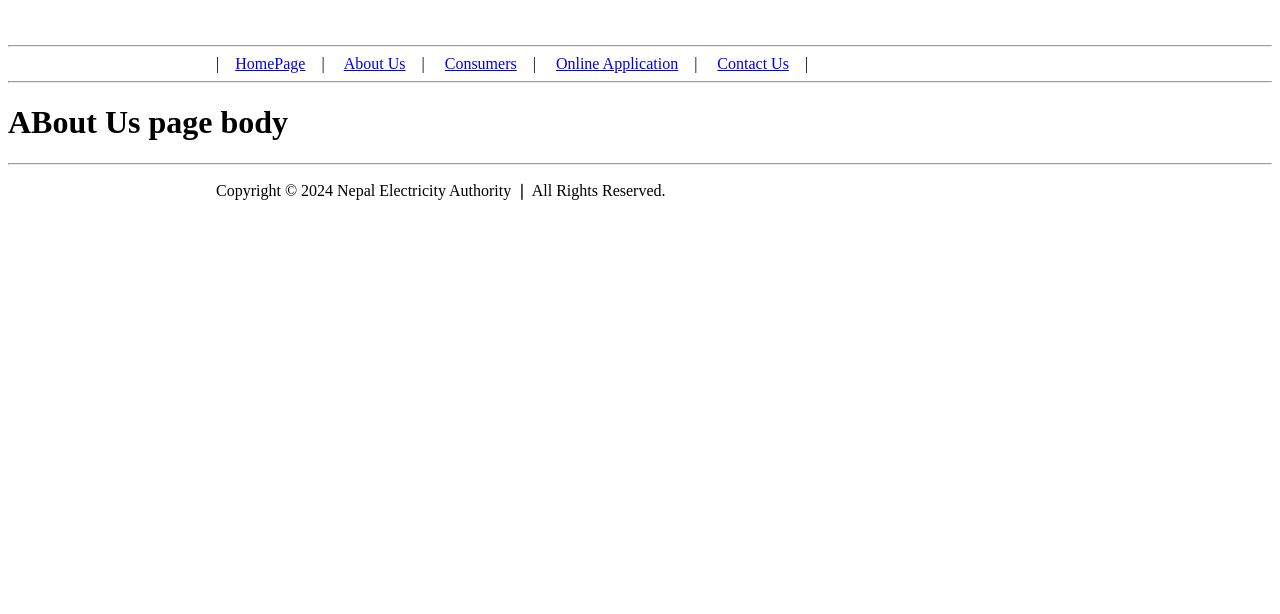
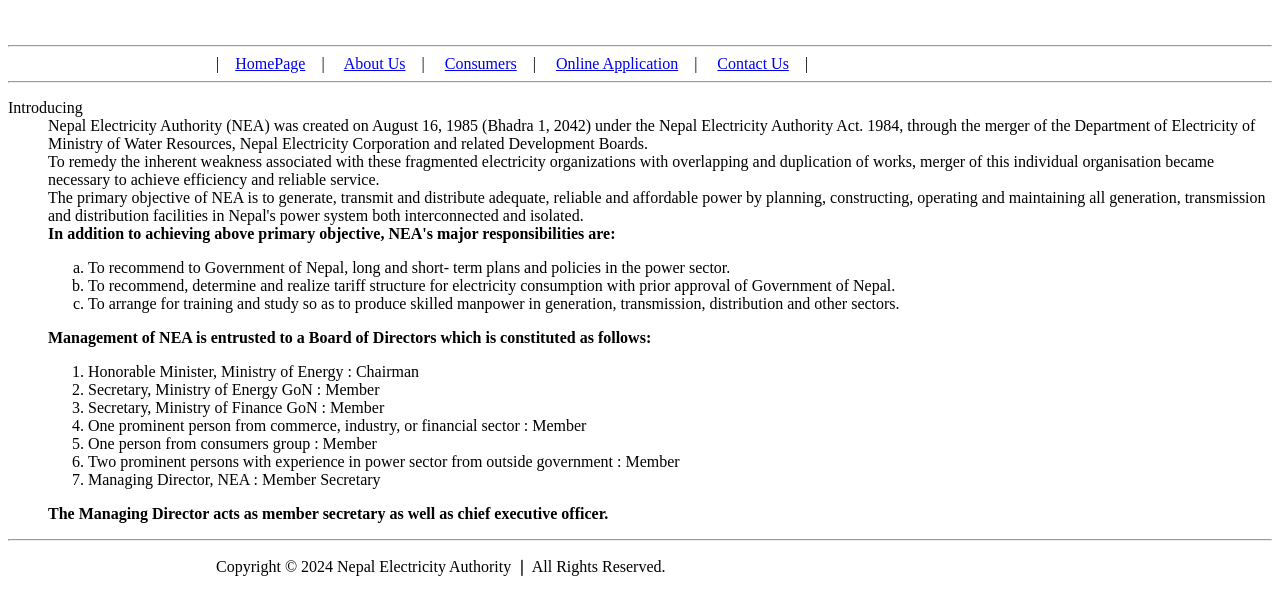
Before and after one commit to ritikjoshi22/Web-Technology-I, a plain HTML site: page assignment-II/aboutUs.html in a window 1280 px wide. Shown: the part 92-706 px from the top of the page. Drawn offline with Linux system fonts and the light colour scheme.

Commit message:
homepage layout and about us

```diff
--- a/assignment-II/aboutUs.html
+++ b/assignment-II/aboutUs.html
@@ -1,8 +1,8 @@
 <!DOCTYPE html>
 <html lang="en">
   <head>
-    <meta charset="UTF-8">
-    <meta name="viewport" content="width=device-width, initial-scale=1.0">
+    <meta charset="UTF-8" />
+    <meta name="viewport" content="width=device-width, initial-scale=1.0" />
     <title>About Us</title>
   </head>
   <body>
@@ -22,7 +22,69 @@
         <a href="contactUs.html">Contact Us</a>&emsp;|
         <hr />
       </nav>
-        <h1>ABout Us page body</h1>
+      <div>
+        <dl>
+          <dt>Introducing</dt>
+          <dd>
+            Nepal Electricity Authority (NEA) was created on August 16, 1985
+            (Bhadra 1, 2042) under the Nepal Electricity Authority Act. 1984,
+            through the merger of the Department of Electricity of Ministry of
+            Water Resources, Nepal Electricity Corporation and related
+            Development Boards. <br />
+            To remedy the inherent weakness associated with these fragmented
+            electricity organizations with overlapping and duplication of works,
+            merger of this individual organisation became necessary to achieve
+            efficiency and reliable service. <br />
+
+            The primary objective of NEA is to generate, transmit and distribute
+            adequate, reliable and affordable power by planning, constructing,
+            operating and maintaining all generation, transmission and
+            distribution facilities in Nepal's power system both interconnected
+            and isolated. <br />
+            <strong>
+              In addition to achieving above primary objective, NEA's major
+              responsibilities are:</strong
+            >
+            <br />
+            <ol type="a">
+              <li>
+                To recommend to Government of Nepal, long and short- term plans
+                and policies in the power sector.
+              </li>
+              <li>
+                To recommend, determine and realize tariff structure for
+                electricity consumption with prior approval of Government of
+                Nepal.
+              </li>
+              <li>
+                To arrange for training and study so as to produce skilled
+                manpower in generation, transmission, distribution and other
+                sectors.
+              </li>
+            </ol>
+            <strong
+              >Management of NEA is entrusted to a Board of Directors which is
+              constituted as follows:</strong
+            >
+            <ol type="1">
+              <li>Honorable Minister, Ministry of Energy : Chairman</li>
+              <li>Secretary, Ministry of Energy GoN : Member</li>
+              <li>Secretary, Ministry of Finance GoN : Member</li>
+              <li>
+                One prominent person from commerce, industry, or financial
+                sector : Member
+              </li>
+              <li>One person from consumers group : Member</li>
+              <li>
+                Two prominent persons with experience in power sector from
+                outside government : Member
+              </li>
+              <li>Managing Director, NEA : Member Secretary</li>
+            </ol>
+            <strong>The Managing Director acts as member secretary as well as chief executive officer.</strong>
+          </dd>
+        </dl>
+      </div>
       <footer>
         <hr />
         <p>
```
Also changed, not shown: assignment-II/index.html (+25 -4 lines). Lines whose indentation alone changed are shown as unchanged.
